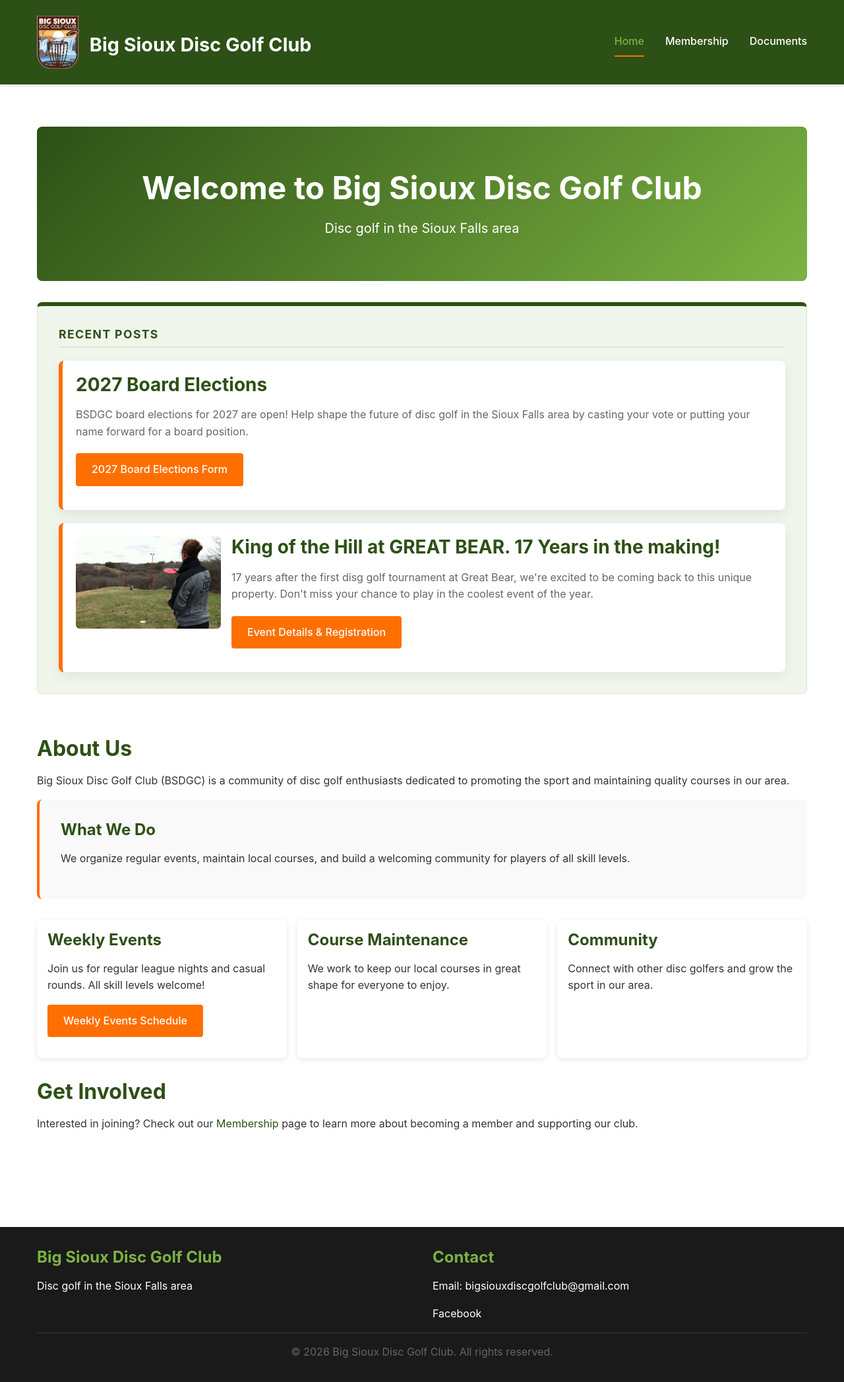
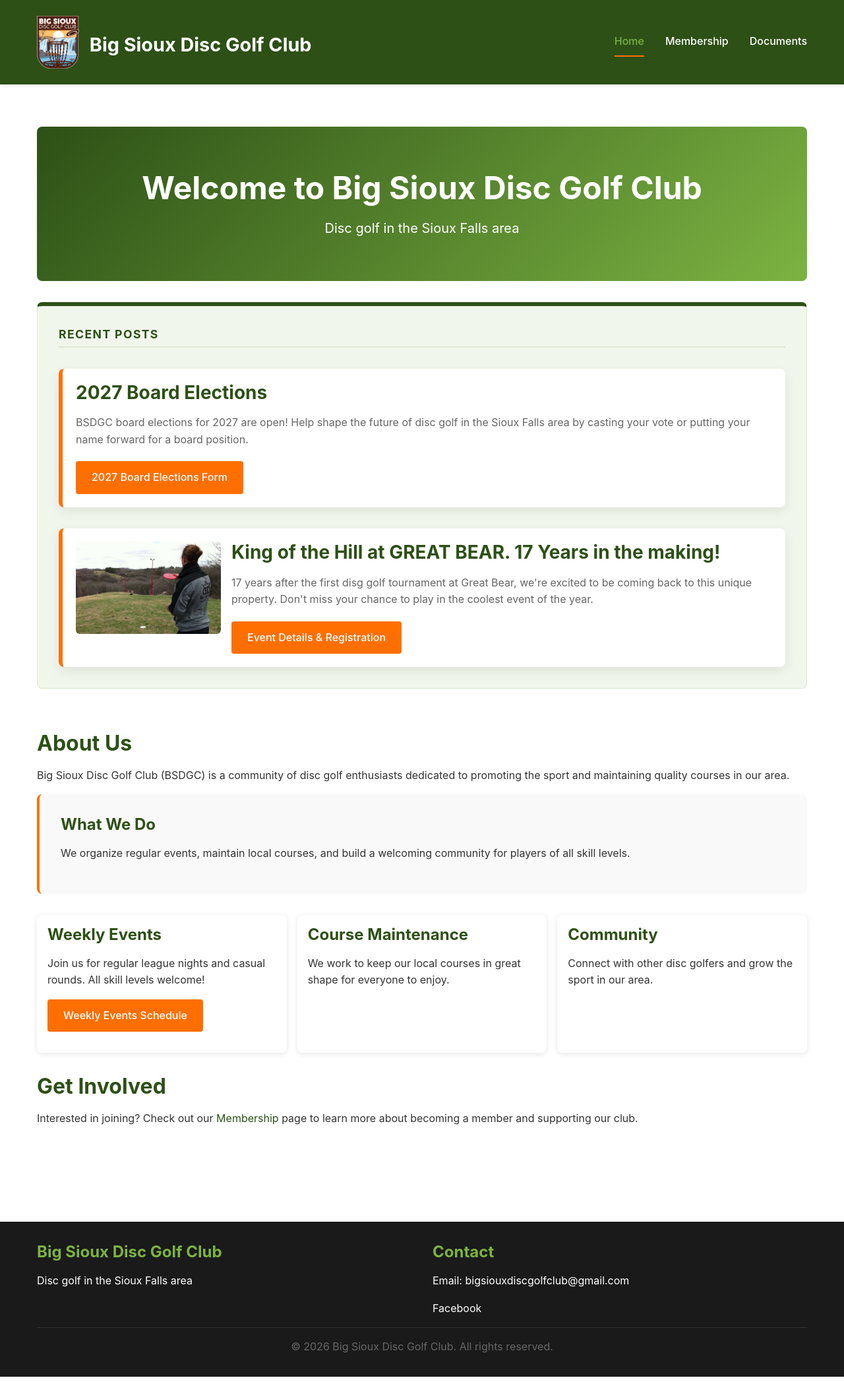
Before and after one commit to aklaudt/bsdgc, a Jekyll site: the page built from index.md, in a window 1280 px wide. Shown: the whole page at 66% size. Built offline with Jekyll 4.4.1, drawn with Linux system fonts in a browser that asks for light colours.

Commit message:
Fix spacing in Recent Posts cards
The global p margin left extra space under each card's button, making
card bottoms look padded while the gap between cards stayed tight.
Zero the last child's margin and widen the gap between cards.

Co-Authored-By: Claude Opus 5.5 <noreply@anthropic.com>

```diff
--- a/assets/css/style.css
+++ b/assets/css/style.css
@@ -176,7 +176,7 @@ a:hover {
 .recent-posts {
   display: flex;
   flex-direction: column;
-  gap: 1.25rem;
+  gap: var(--spacing-medium);
   margin-bottom: var(--spacing-large);
   padding: var(--spacing-medium);
   background-color: #f1f6ec;
@@ -197,7 +197,7 @@ a:hover {
 }
 
 @media (max-width: 480px) {
-  .recent-posts { padding: var(--spacing-small); }
+  .recent-posts { padding: var(--spacing-small); gap: 1.25rem; }
 }
 
 .post-card {
@@ -208,6 +208,11 @@ a:hover {
   width: 100%;
   box-shadow: 0 6px 18px rgba(0,0,0,0.08);
   border-left: 6px solid var(--color-accent);
+}
+
+/* Global p/h margins would otherwise pad the card's bottom edge */
+.post-card > :last-child {
+  margin-bottom: 0;
 }
 
 .post-card h2 {
```
